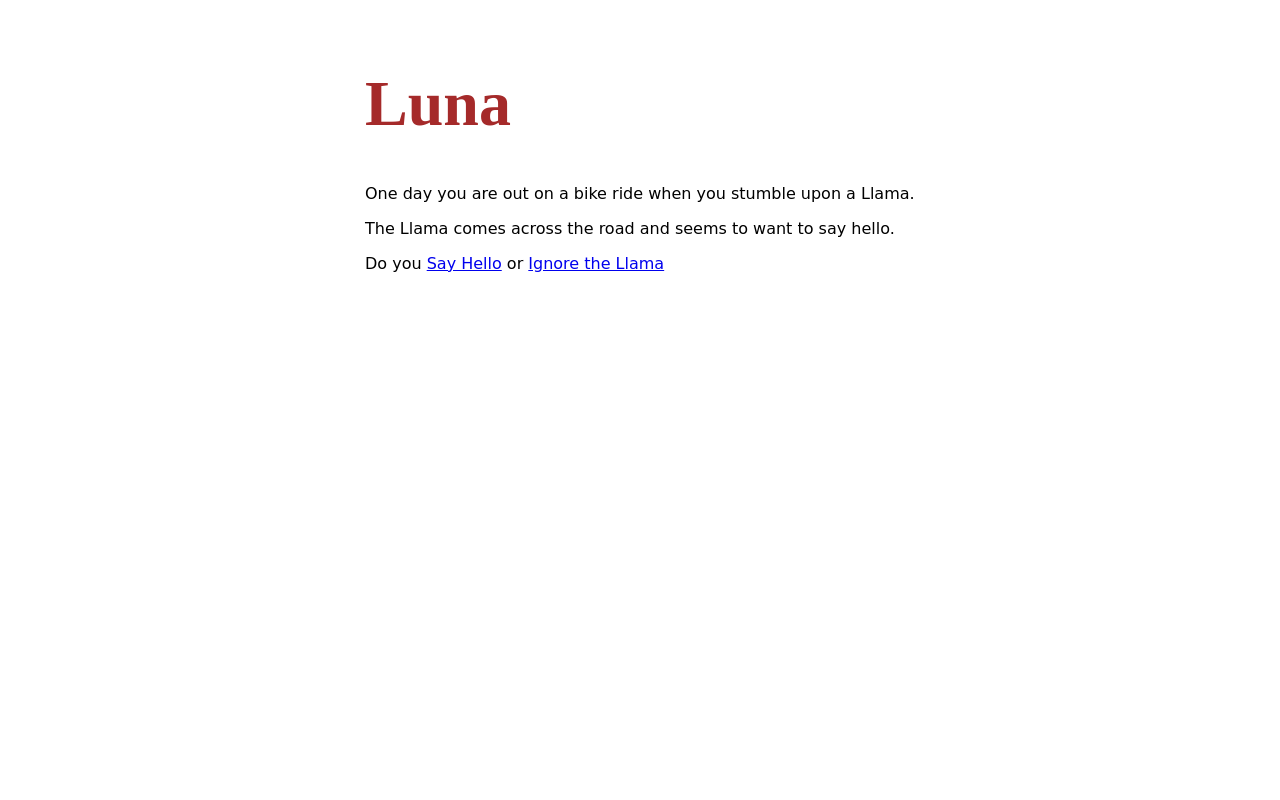
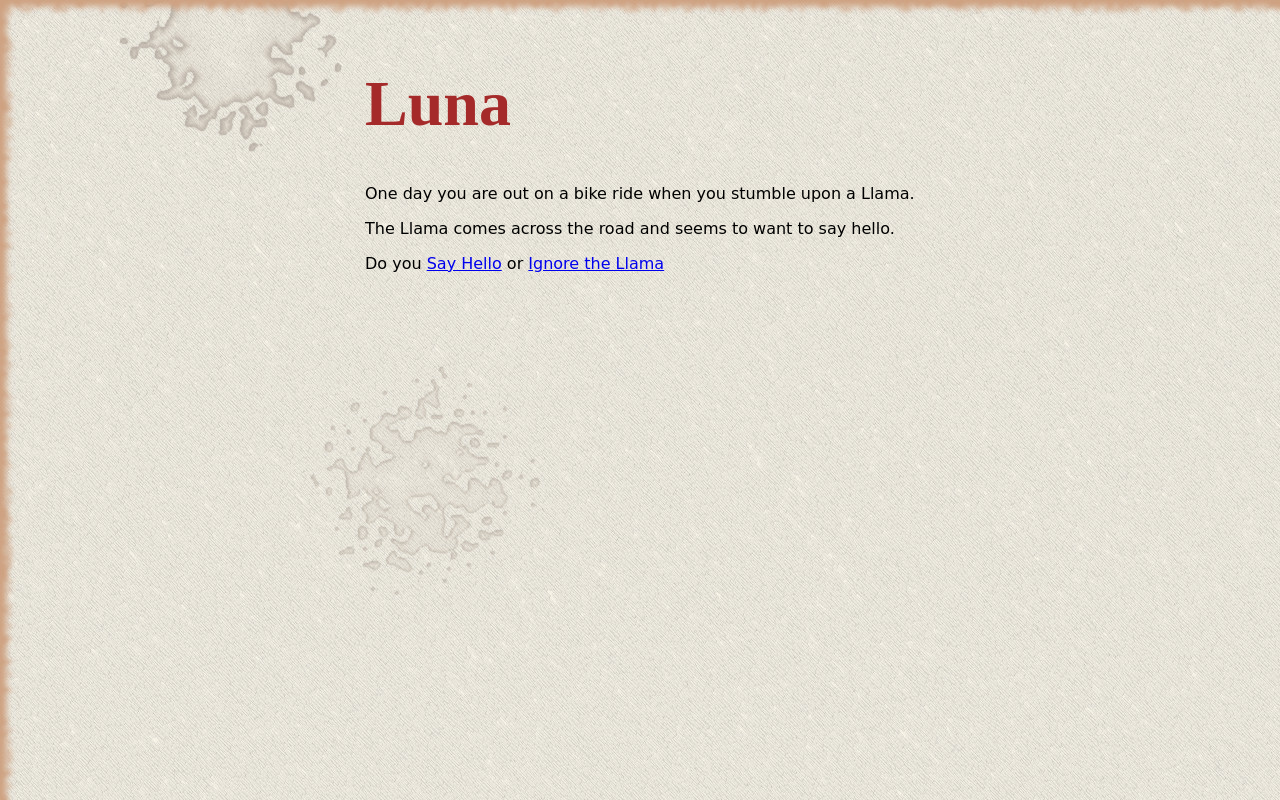
Before and after one commit to thinkle-iacs/cyoa-example, a website: page public/index.html in a window 1280 px wide. Drawn offline with Linux system fonts and the light colour scheme; the site is published under a folder, as on GitHub Pages, so addresses that start at the root find nothing.

Commit message:
++css link

```diff
--- a/public/styles.css
+++ b/public/styles.css
@@ -3,7 +3,7 @@ body {
   margin-left: auto;
   margin-right: auto;
   color: black;
-  background-image: url("/images/background.jpg");
+  background-image: url("./images/background.jpg");
   padding: 1em;
 }
 p {
```
